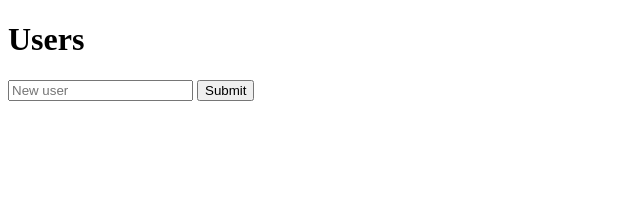
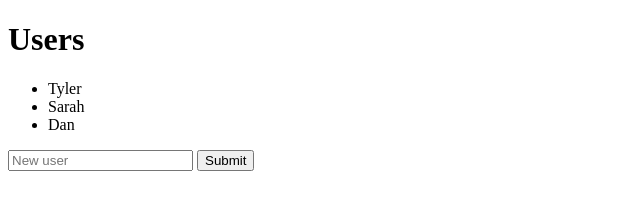
Before and after one commit to bairamau/modules-history, a plain HTML site: page index.html in a window 1280 px wide. Shown: the whole page, without its empty margins (0-640 px from the left). Drawn offline with Linux system fonts and the light colour scheme.

Commit message:
correct typo in src

```diff
--- a/index.html
+++ b/index.html
@@ -10,6 +10,6 @@
     </ul>
     <input id="input" type="text" value="" placeholder="New user">
     <button id='submit'>Submit</button>
-    <script type='module' src='doms.js'></script>
+    <script type='module' src='dom.js'></script>
   </body>
 </html>
```
